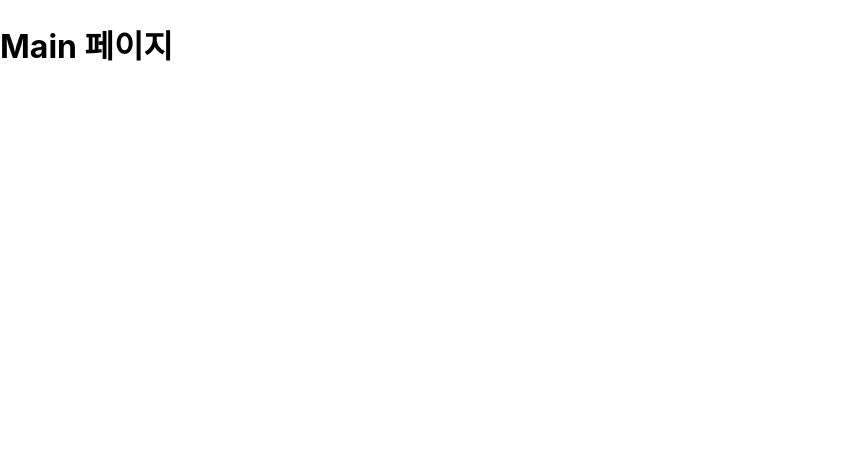
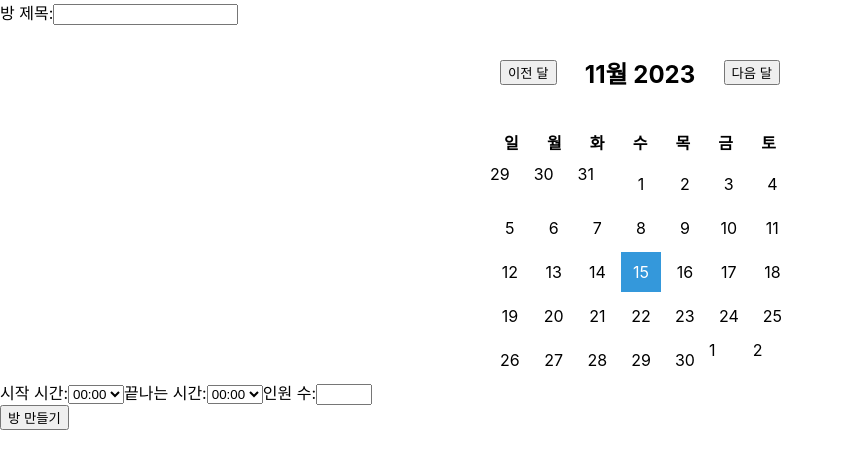
Before and after one commit to NSU-GoodTime/GoodTime, a React (Create React App) app in the folder FE/good_time_react/: page / in a window 1280 px wide. Shown: the top 468 px of the page, without its empty margins (0-844 px from the left). Built offline with nearby package versions, Linux system fonts and the light colour scheme.

Commit message:
[feat] 방 만들기 페이지

```diff
--- a/FE/good_time_react/package.json
+++ b/FE/good_time_react/package.json
@@ -6,6 +6,8 @@
     "@testing-library/jest-dom": "^5.17.0",
     "@testing-library/react": "^13.4.0",
     "@testing-library/user-event": "^13.5.0",
+    "axios": "^1.6.1",
+    "moment": "^2.29.4",
     "react": "^18.2.0",
     "react-dom": "^18.2.0",
     "react-router-dom": "^6.18.0",
--- a/FE/good_time_react/src/App.js
+++ b/FE/good_time_react/src/App.js
@@ -1,12 +1,14 @@
 import React from "react";
 import { BrowserRouter as Router, Route, Routes } from "react-router-dom";
 import Main from "./main/main";
+import Calendar from "./main/calendar";
 
 function App() {
   return (
     <Router>
       <Routes>
         <Route path='/' element={<Main />} />
+        <Route path='/Calendar' element={<Calendar />} />
       </Routes>
     </Router>
   );
--- /dev/null
+++ b/FE/good_time_react/src/css/calendar.css
@@ -0,0 +1,51 @@
+.calendar {
+  width: 300px;
+  margin: 0 auto;
+}
+
+.calendar-header {
+  display: flex;
+  justify-content: space-between;
+  align-items: center;
+  padding: 10px;
+}
+
+.calendar-body {
+  display: flex;
+  flex-direction: column;
+  overflow: hidden;
+}
+
+.weekdays {
+  display: flex;
+  width: 100%;
+  font-weight: bold;
+}
+
+.weekday {
+  flex: 1;
+  padding: 10px;
+  text-align: center;
+}
+
+.days {
+  display: grid;
+  grid-template-columns: repeat(7, 1fr);
+  gap: 4px;
+  width: 100%;
+}
+
+.calendar-day {
+  padding: 10px;
+  cursor: pointer;
+  text-align: center;
+}
+
+.selected {
+  background-color: #3498db;
+  color: #fff;
+}
+
+.empty-day {
+  background-color: white;
+}
--- /dev/null
+++ b/FE/good_time_react/src/main/calendar.js
@@ -0,0 +1,85 @@
+import React from "react";
+import moment from "moment";
+import "moment/locale/ko";
+import "../css/calendar.css";
+
+const Calendar = ({ selectedDate, onDateChange }) => {
+  const renderCalendar = () => {
+    const daysInMonth = selectedDate.daysInMonth();
+    const firstDayOfMonth = moment(selectedDate).startOf("month");
+    const startOfWeek = firstDayOfMonth.day(); // 해당 주 시작 위치
+    const days = [];
+
+    // 이전 달
+    for (let i = 0; i < startOfWeek; i++) {
+      const prevMonthDate = firstDayOfMonth
+        .clone()
+        .subtract(startOfWeek - i, "day");
+      days.push(renderCalendarDay(prevMonthDate, "empty-day"));
+    }
+
+    // 현재 달
+    for (let i = 1; i <= daysInMonth; i++) {
+      const date = moment(selectedDate).date(i);
+      const isSelected = date.isSame(selectedDate, "day");
+      const isWeekend = date.day() === 0 || date.day() === 6;
+
+      days.push(
+        renderCalendarDay(
+          date,
+          `calendar-day ${isSelected ? "selected" : ""} ${
+            isWeekend ? "weekend" : ""
+          }`
+        )
+      );
+    }
+
+    // 다음 달
+    const remainingDays = (7 - ((startOfWeek + daysInMonth) % 7)) % 7; // 남은 일수 계산
+    for (let i = 0; i < remainingDays; i++) {
+      const nextMonthDate = firstDayOfMonth
+        .clone()
+        .add(1, "month")
+        .date(i + 1);
+      days.push(renderCalendarDay(nextMonthDate, "empty-day"));
+    }
+
+    return days;
+  };
+
+  const renderCalendarDay = (date, className) => (
+    <div
+      key={date.format("YYYYMMDD")}
+      className={className}
+      onClick={() => onDateChange(date)}
+    >
+      {date.date()}
+    </div>
+  );
+
+  const handleMonthChange = (modifier) => {
+    onDateChange(selectedDate.clone().add(modifier, "month"));
+  };
+
+  return (
+    <div className='calendar'>
+      <div className='calendar-header'>
+        <button onClick={() => handleMonthChange(-1)}>이전 달</button>
+        <h2>{selectedDate.format("MMMM YYYY")}</h2>
+        <button onClick={() => handleMonthChange(1)}>다음 달</button>
+      </div>
+      <div className='calendar-body'>
+        <div className='weekdays'>
+          {moment.weekdaysShort().map((day) => (
+            <div key={day} className='weekday'>
+              {day}
+            </div>
+          ))}
+        </div>
+        <div className='days'>{renderCalendar()}</div>
+      </div>
+    </div>
+  );
+};
+
+export default Calendar;
--- a/FE/good_time_react/src/main/main.js
+++ b/FE/good_time_react/src/main/main.js
@@ -1,9 +1,137 @@
-import React from "react";
+import React, { useState } from "react";
+import moment from "moment";
+import axios from "axios";
+import Calendar from "../main/calendar";
 
 const Main = () => {
+  const [selectedDate, setSelectedDate] = useState(moment());
+  const [startTime, setStartTime] = useState("");
+  const [endTime, setEndTime] = useState("");
+  const [numberOfPeople, setNumberOfPeople] = useState("");
+  const [title, setTitle] = useState("");
+  const [alertMessage, setAlertMessage] = useState("");
+
+  const handleDateChange = (date) => {
+    setSelectedDate(date);
+  };
+
+  const generateTimeOptions = () => {
+    const timeOptions = [];
+    for (let hour = 0; hour < 24; hour++) {
+      for (let minute = 0; minute < 60; minute += 60) {
+        const time = moment().set({ hour, minute });
+        timeOptions.push(time.format("HH:mm"));
+      }
+    }
+    return timeOptions;
+  };
+
+  const handleTimeChange = (field, value) => {
+    if (generateTimeOptions().includes(value) || value === "") {
+      if (field === "startTime") {
+        setStartTime(value);
+        setAlertMessage("");
+      } else if (field === "endTime") {
+        setEndTime(value);
+        setAlertMessage("");
+      }
+    }
+  };
+
+  const handleNumberOfPeopleChange = (value) => {
+    // 인원 수 0부터 10까지 확인
+    const intValue = parseInt(value, 10);
+    if (!isNaN(intValue) && intValue >= 0 && intValue <= 10) {
+      setNumberOfPeople(intValue.toString());
+    }
+  };
+
+  const handleTitleChange = (value) => {
+    setTitle(value);
+  };
+
+  const handleSubmit = () => {
+    // 시작 시간 종료 시간 비교
+    const startMoment = moment(startTime, "HH:mm");
+    const endMoment = moment(endTime, "HH:mm");
+
+    if (startMoment.isAfter(endMoment)) {
+      setAlertMessage("종료 시간을 시작 시간보다 늦게 설정해주세요.");
+      return;
+    }
+
+    // 종료 시간 알림 초기화
+    setAlertMessage("");
+
+    const reservationData = {
+      date: selectedDate.format("YYYY-MM-DD"),
+      startTime,
+      endTime,
+      numberOfPeople,
+      title,
+    };
+
+    axios
+      .post("", reservationData) // url 수정
+      .then((response) => {
+        console.log("백엔드 응답:", response.data);
+      })
+      .catch((error) => {
+        console.error("에러 발생:", error);
+      });
+  };
+
   return (
     <div>
-      <h1>Main 페이지</h1>
+      {alertMessage && <div style={{ color: "red" }}>{alertMessage}</div>}
+
+      <div>
+        <label>방 제목:</label>
+        <input
+          type='text'
+          value={title}
+          onChange={(e) => handleTitleChange(e.target.value)}
+        />
+      </div>
+
+      <Calendar selectedDate={selectedDate} onDateChange={handleDateChange} />
+
+      <div>
+        <label>시작 시간:</label>
+        <select
+          value={startTime}
+          onChange={(e) => handleTimeChange("startTime", e.target.value)}
+        >
+          {generateTimeOptions().map((time) => (
+            <option key={time} value={time}>
+              {time}
+            </option>
+          ))}
+        </select>
+
+        <label>끝나는 시간:</label>
+        <select
+          value={endTime}
+          onChange={(e) => handleTimeChange("endTime", e.target.value)}
+        >
+          {generateTimeOptions().map((time) => (
+            <option key={time} value={time}>
+              {time}
+            </option>
+          ))}
+        </select>
+
+        <label>인원 수:</label>
+        <input
+          type='number'
+          value={numberOfPeople}
+          onChange={(e) => handleNumberOfPeopleChange(e.target.value)}
+          min='0'
+          max='10'
+        />
+      </div>
+
+      <button onClick={handleSubmit}>방 만들기</button>
     </div>
   );
 };
```
Also changed, not shown: 1 other file (tests, documents, lock files or other folders).
